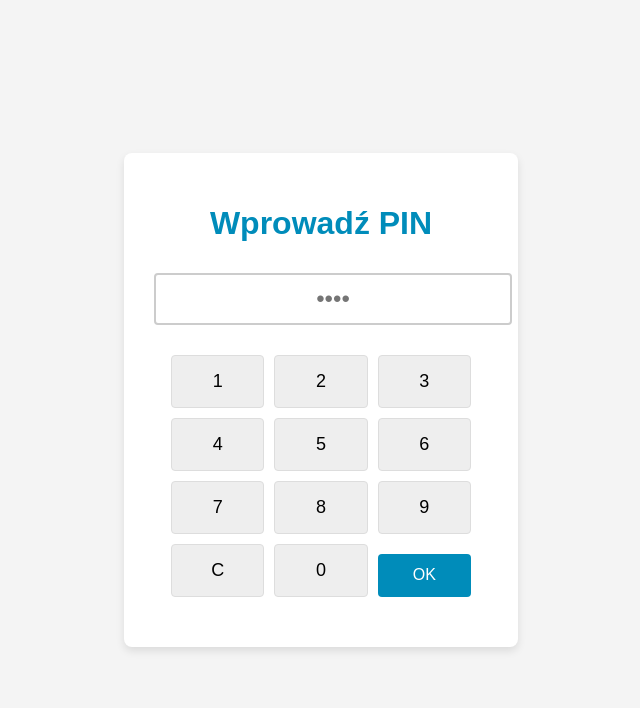
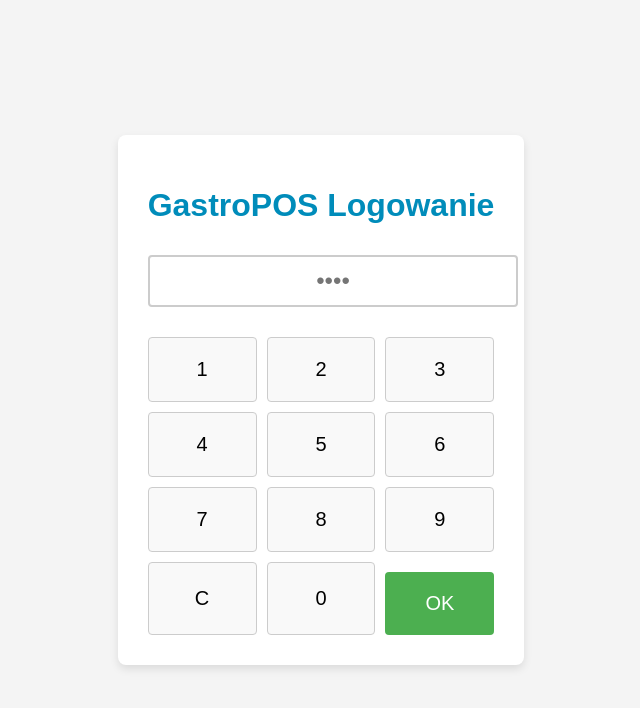
Before and after one commit to npytel142-lgtm/GastroPOS-Flask1, a Flask app: page / in a window 1280 px wide. Shown: the top 708 px of the page, without its empty margins (319-959 px from the left). Run offline with Flask 3, Linux system fonts and the light colour scheme.

Commit message:
Update login.html

```diff
--- a/templates/login.html
+++ b/templates/login.html
@@ -11,19 +11,22 @@
         input[type="password"] { font-size: 24px; padding: 10px; width: 100%; margin: 10px 0; border: 2px solid #ccc; border-radius: 4px; text-align: center; }
         input[type="submit"] { background-color: #008CBA; color: white; padding: 10px 20px; border: none; border-radius: 4px; cursor: pointer; font-size: 16px; margin-top: 10px; }
         .error { color: #F44336; margin-top: 10px; }
-        .numpad { display: grid; grid-template-columns: repeat(3, 1fr); gap: 10px; width: 100%; max-width: 300px; margin: 20px auto; }
-        .numpad button { padding: 15px; font-size: 18px; border: 1px solid #ddd; border-radius: 4px; cursor: pointer; background-color: #eee; }
+        .numpad { display: grid; grid-template-columns: repeat(3, 1fr); gap: 10px; margin-top: 20px; }
+        .numpad button, .numpad input[type="submit"] { padding: 20px; font-size: 20px; border: 1px solid #ccc; border-radius: 4px; background-color: #f9f9f9; cursor: pointer; }
+        .numpad button:active { background-color: #ddd; }
+        .numpad input[type="submit"] { background-color: #4CAF50; color: white; border: none; }
     </style>
 </head>
 <body>
     <div class="login-container">
-        <h1>Wprowadź PIN</h1>
+        <h1>GastroPOS Logowanie</h1>
 
         {% if error %}
-            <p class="error">{{ error }}</p>
+            <div class="error">{{ error }}</div>
         {% endif %}
 
         <form method="POST">
+            <label for="pin_input" style="display: none;">Wprowadź PIN</label>
             <input type="password" id="pin_input" name="pin" maxlength="4" placeholder="••••" required readonly>
 
             <div class="numpad">
@@ -54,7 +57,6 @@
                 document.getElementById('pin_input').value = '';
             }
         </script>
-
     </div>
 </body>
 </html>
```
